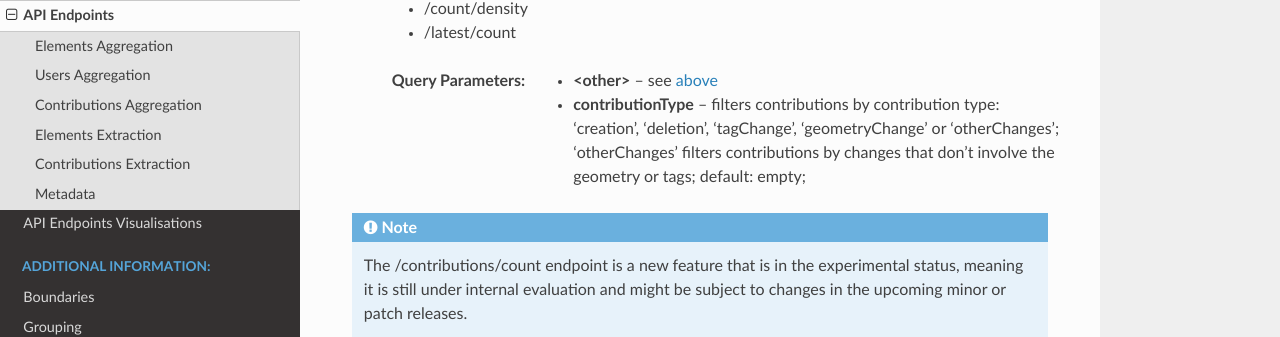
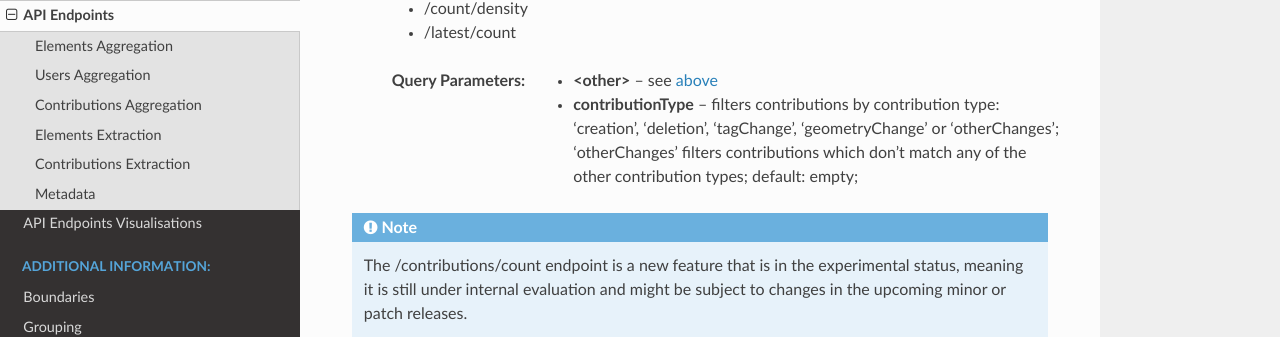
Before and after one commit to GIScience/ohsome-api, a Sphinx documentation site: the page built from docs/endpoints.rst, in a window 1280 px wide and 900 px high, scrolled down 8704 px. Shown: the part 163-500 px from the top of the window. Built offline with Sphinx 7.4.7 and the Read the Docs theme 2.0.0, drawn with Linux system fonts in a browser that asks for light colours.

Commit message:
chore: improve wording docs/endpoints.rst
Co-authored-by: Martin Raifer <martin.raifer@heigit.org>

```diff
--- a/docs/endpoints.rst
+++ b/docs/endpoints.rst
@@ -1014,7 +1014,7 @@
     * /latest/count
 
    :query <other>: see above_
-   :query contributionType: filters contributions by contribution type: 'creation', 'deletion', 'tagChange', 'geometryChange' or 'otherChanges'; 'otherChanges' filters contributions by changes that don't involve the geometry or tags; default: empty;
+   :query contributionType: filters contributions by contribution type: 'creation', 'deletion', 'tagChange', 'geometryChange' or 'otherChanges'; 'otherChanges' filters contributions which don't match any of the other contribution types; default: empty;
 
 .. note:: The /contributions/count endpoint is a new feature that is in the experimental status, meaning it is still under internal evaluation and might be subject to changes in the upcoming minor or patch releases.
 
```
